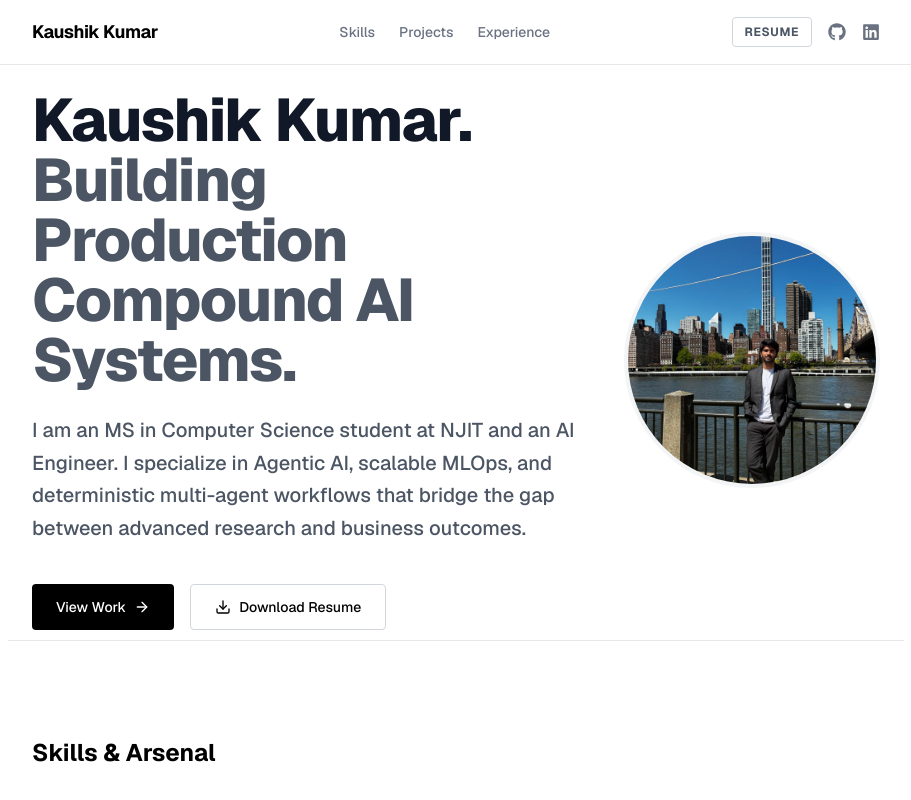
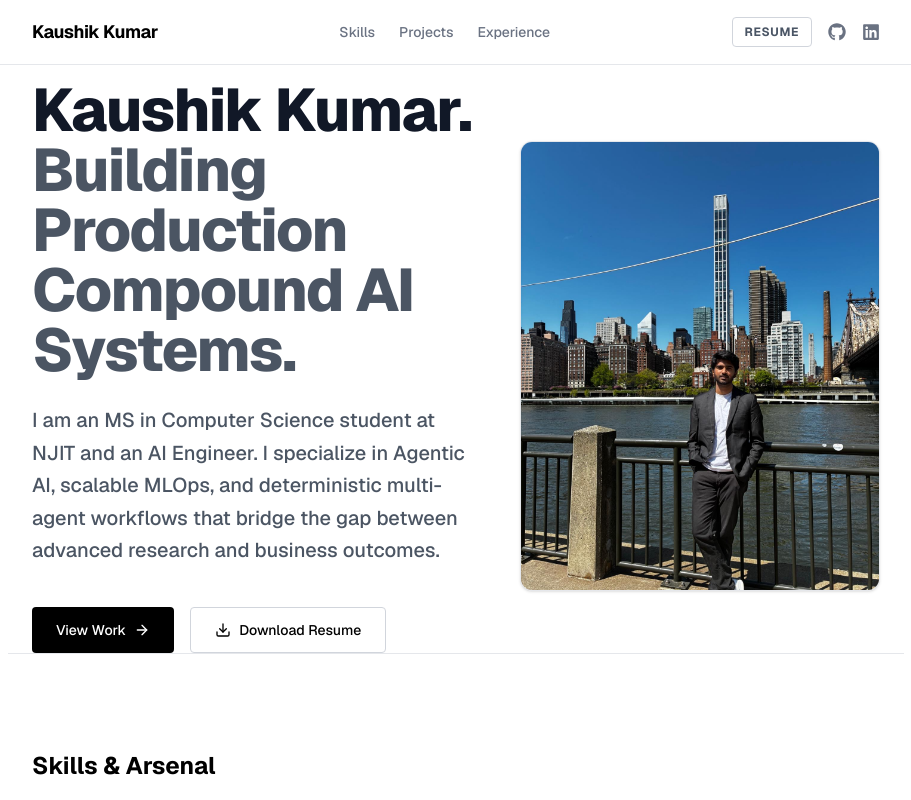
Before and after one commit to kaushikkumarkr/professional-portfolio, a Next.js app: page / in a window 1280 px wide. Shown: the top 800 px of the page, without its empty margins (184-1095 px from the left). Built offline with nearby package versions, Linux system fonts and the light colour scheme.

Commit message:
style: enlarge profile photo and make it rectangular portrait

```diff
--- a/src/components/Hero.tsx
+++ b/src/components/Hero.tsx
@@ -56,13 +56,13 @@ export default function Hero() {
           initial={{ opacity: 0, scale: 0.9 }}
           animate={{ opacity: 1, scale: 1 }}
           transition={{ duration: 0.5, delay: 0.3 }}
-          className="relative w-48 h-48 md:w-64 md:h-64 rounded-full overflow-hidden border-4 border-gray-100 flex-shrink-0 bg-gray-50"
+          className="relative w-full max-w-[280px] md:max-w-[360px] aspect-[4/5] rounded-xl overflow-hidden border border-gray-200 flex-shrink-0 bg-white shadow-sm"
         >
           <Image
             src="/KaushikPhoto.JPG"
             alt="Kaushik Kumar"
             fill
-            className="object-cover"
+            className="object-cover object-top"
             priority
           />
         </motion.div>
```
